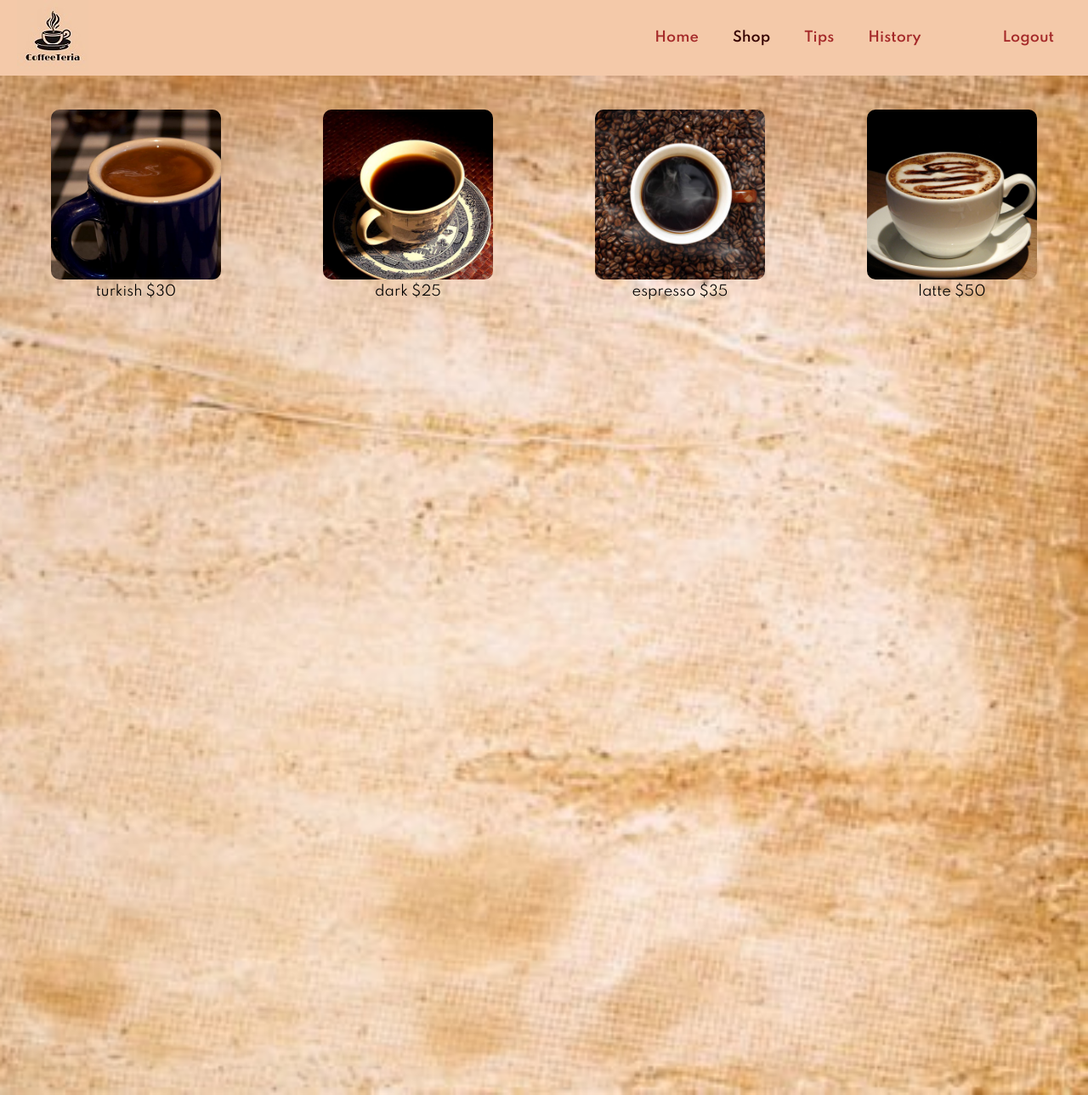
After one commit to HossamAshraf1024/SWE-project, a Flask app: page /shop in a window 1280 px wide. The commit adds this page. Shown: the whole page at 85% size. Run offline with Flask 3, Linux system fonts and the light colour scheme; some libraries are stand-ins or nearby versions.

Commit message:
display products in shop

```diff
--- a/app.py
+++ b/app.py
@@ -1,4 +1,5 @@
 from flask import Flask, render_template, request, redirect, url_for
+import os
 import sqlite3
 
 app = Flask(__name__)
@@ -60,10 +61,41 @@ def register_user():
 
         return redirect(url_for('login'))
 
+@app.route('/shop')
+def shop():
+    # Get coffee data
+    coffees = get_coffee_data()
+    for coffee in coffees:
+        print(coffee['image'])
+    # Render the shop page with coffee data
+    return render_template('shop.html', coffees=coffees)
+
+
 @app.route('/logout')
 def logout():
     # Perform logout actions here if necessary
     return redirect(url_for('register'))  # Redirect to the register page after logout
 
+
+
+
+# Function to get coffee data
+def get_coffee_data():
+    coffees = []
+    # Directory containing coffee images
+    image_dir = 'static/coffee_images'
+    for filename in os.listdir(image_dir):
+        if filename.endswith('.jpg'):
+            # Extract coffee name and price from filename
+            name, price = filename.split('_')
+            price = price[:-4]  # Remove '.jpg' extension
+            # Append coffee data to the list
+            coffees.append({'name': name, 'price': price, 'image': 'coffee_images'+'/'+filename})
+    return coffees
+
+
+
+
 if __name__ == '__main__':
+    print("hooooooo")
     app.run(debug=True)
--- a/static/style.css
+++ b/static/style.css
@@ -8,11 +8,30 @@
 }
 
 body {
-    background-image: url("img/hq2.jpg");
+    background-image: url("img/hq1.jpg");
     background-size: cover;
     background-position: center;
 }
 
+#main_shop {
+    background-image: url("img/hq3.jpg");
+    background-size: cover;
+    background-position: top 90% right 0%;
+    width:  100%;
+    height: 150vh;
+    padding: 40px 10px;
+    text-align: center;
+}
+
+#main_home,
+#main_registration,
+#main_login {
+    background-position: top 90% right 0%;
+    width:  100%;
+    height: 150vh;
+    padding: 40px 10px;
+    text-align: center;
+}
 h1 {
     font-size: 50px;
     line-height: 64px;
@@ -82,12 +101,7 @@ p {
     color:rgb(53, 3, 3);
 }
 
-#main_home,
-#main_registration,
-#main_login {
-    padding: 40px 10px;
-    text-align: center;
-}
+
 
 #main_home button{
     background-image:url("img/button.png");
--- /dev/null
+++ b/templates/shop.html
@@ -0,0 +1,59 @@
+<!DOCTYPE html>
+<html lang="en">
+<head>
+    <meta charset="UTF-8">
+    <meta name="viewport" content="width=device-width, initial-scale=1.0">
+    <title>Shop</title>
+    <link rel="stylesheet" href="https://pro.fontawesome.com/releases/v5.10.0/css/all.css"/>
+    <link rel="stylesheet" href="{{ url_for('static', filename='style.css') }}">
+</head>
+<style>
+    .coffee-container {
+        display: grid;
+        grid-template-columns: repeat(auto-fill, minmax(300px, 1fr)); /* 3 columns grid with auto-fit */
+        gap: 50px 20px; /* Adjust the gap between items */
+    }
+
+    .coffee-item {
+        text-align: center; /* Center align the content */
+    }
+    .coffee-item img {
+        width: 200px;
+        height: 200px;
+        object-fit: cover;
+        border-radius: 10px; /*border radius for rounded corners */
+    }
+</style>
+<body>
+    <section id="header">
+        <a href="#"><img src="/static/img/logo/F4C9A9.jpg" alt=""></a>
+
+        <div>
+            <ul id="navbar">
+                <li><a href="/home">Home</a></li>
+                <li><a class="active" href="#">Shop</a></li>
+                <li><a href="/tips">Tips</a></li>
+                <li><a href="history.html">History</a></li>
+                <li><a href="cart.html">
+                    <i class="far fa-shopping-bag"></i>
+                </a></li>
+                <li><a href="/logout">Logout</a></li>
+            </ul>
+        </div>
+    </section>
+
+    <section id="main_shop">
+        <div class="coffee-container">
+            {% for coffee in coffees %}
+            <div class="coffee-item">
+                <img src="{{ url_for('static', filename=coffee.image) }}" alt="{{ coffee.name }}">
+                <div class="coffee-info">
+                    <span class="coffee-name">{{ coffee.name }}</span>
+                    <span class="coffee-price">${{ coffee.price }}</span>
+                </div>
+            </div>
+            {% endfor %}
+        </div>
+    </section>
+</body>
+</html>
```
Also changed, not shown: templates/index.html (+5 -7 lines), static/coffee_images/dark_25.jpg (added), static/coffee_images/espresso_35.jpg (added), static/coffee_images/latte_50.jpg (added), static/coffee_images/turkish_30.jpg (added), static/img/hq3.jpg (added), static/img/logo/F4C9A9.jpg.
